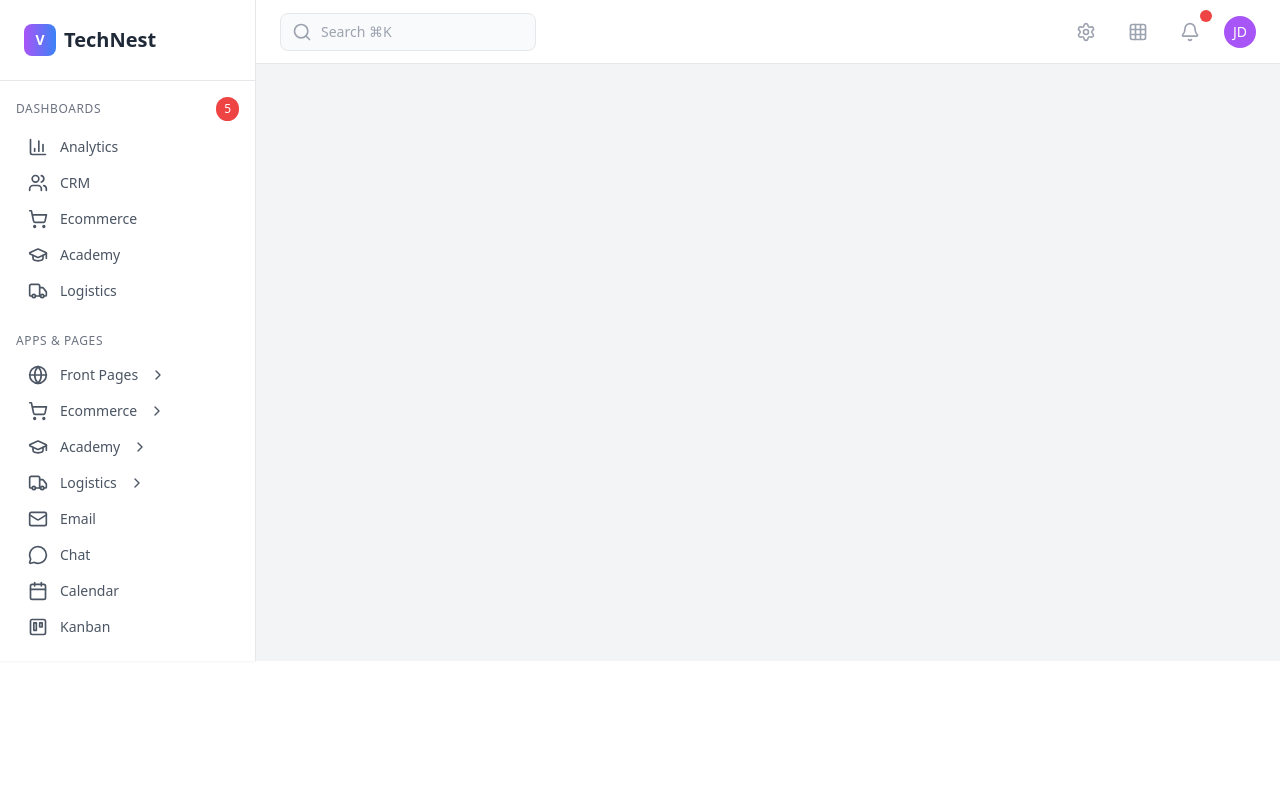
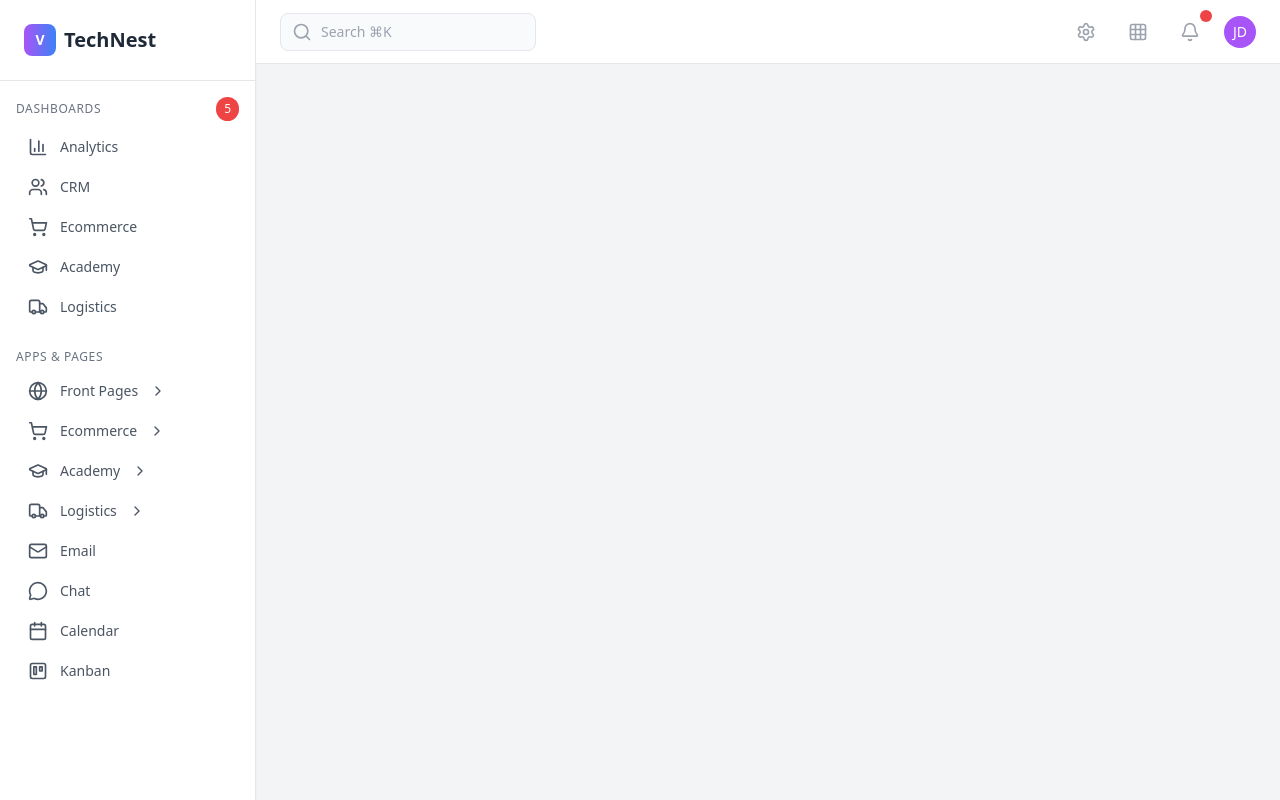
Before and after one commit to TechNest-Agency/Dashboard1, a React (Vite) app in the folder Dashboard1-frontend/: page /dashboard in a window 1280 px wide. Built offline with nearby package versions, Linux system fonts and the light colour scheme; no server answers.

Commit message:
updated code

```diff
--- a/Dashboard1-frontend/src/pages/Dashboard/layout/Sidebar.jsx
+++ b/Dashboard1-frontend/src/pages/Dashboard/layout/Sidebar.jsx
@@ -49,9 +49,9 @@ const Sidebar = ({ activeItem, setActiveItem }) => {
   };
 
   return (
-    <div className="w-64 bg-white shadow-sm border-r border-gray-200 flex flex-col">
-      {/* Logo */}
-      <div className="p-6 border-b border-gray-200">
+    <div className="w-64 bg-white shadow-sm border-r border-gray-200 flex flex-col h-screen sticky top-0">
+      {/* Logo - Fixed at top */}
+      <div className="p-6 border-b border-gray-200 flex-shrink-0">
         <NavLink to="/" className="flex items-center space-x-2">
           <div className="w-8 h-8 bg-gradient-to-r from-purple-500 to-blue-500 rounded-lg flex items-center justify-center">
             <span className="text-white font-bold text-sm">V</span>
@@ -60,8 +60,8 @@ const Sidebar = ({ activeItem, setActiveItem }) => {
         </NavLink>
       </div>
 
-      {/* Navigation */}
-      <div className="flex-1 overflow-y-auto py-4">
+      {/* Navigation - Scrollable content */}
+      <div className="flex-1 overflow-y-auto py-4 scrollbar-thin scrollbar-thumb-gray-300 scrollbar-track-gray-100">
         <div className="px-4 mb-6">
           <div className="flex items-center justify-between mb-2">
             <span className="text-xs font-medium text-gray-500 uppercase tracking-wider">
@@ -71,6 +71,7 @@ const Sidebar = ({ activeItem, setActiveItem }) => {
               5
             </span>
           </div>
+          <div className="space-y-1">
             {sidebarItems.map((item, index) => (
               <NavLink
                 key={index}
@@ -83,6 +84,7 @@ const Sidebar = ({ activeItem, setActiveItem }) => {
               </NavLink>
             ))}
           </div>
+        </div>
 
         <div className="px-4">
           <div className="flex items-center justify-between mb-2">
@@ -92,12 +94,13 @@ const Sidebar = ({ activeItem, setActiveItem }) => {
           </div>
 
           {/* Front Pages - This could be a dropdown or expandable section */}
-          <div className="flex items-center space-x-3 px-3 py-2 rounded-lg cursor-pointer text-gray-600 hover:bg-gray-100">
+          <div className="flex items-center space-x-3 px-3 py-2 rounded-lg cursor-pointer text-gray-600 hover:bg-gray-100 mb-1">
             <Globe size={20} />
             <span className="text-sm font-medium">Front Pages</span>
             <ChevronRight size={16} className="ml-auto" />
           </div>
 
+          <div className="space-y-1">
             {frontPagesItems.map((item, index) => (
               <NavLink
                 key={index}
@@ -116,6 +119,10 @@ const Sidebar = ({ activeItem, setActiveItem }) => {
             ))}
           </div>
         </div>
+
+        {/* Add some extra padding at the bottom for better scroll experience */}
+        <div className="h-4"></div>
+      </div>
     </div>
   );
 };
--- a/Dashboard1-frontend/src/pages/Dashboard/layout/TopBar.jsx
+++ b/Dashboard1-frontend/src/pages/Dashboard/layout/TopBar.jsx
@@ -3,7 +3,7 @@ import { Search, Bell, Grid3X3, Settings } from "lucide-react";
 
 const TopBar = () => {
   return (
-    <div className="h-16 bg-white border-b border-gray-200 flex items-center justify-between px-6">
+    <div className="h-16 bg-white border-b border-gray-200 flex items-center justify-between px-6 sticky top-0 z-50">
       <div className="flex items-center space-x-4">
         <div className="relative">
           <Search
```
Lines whose indentation alone changed are shown as unchanged.
